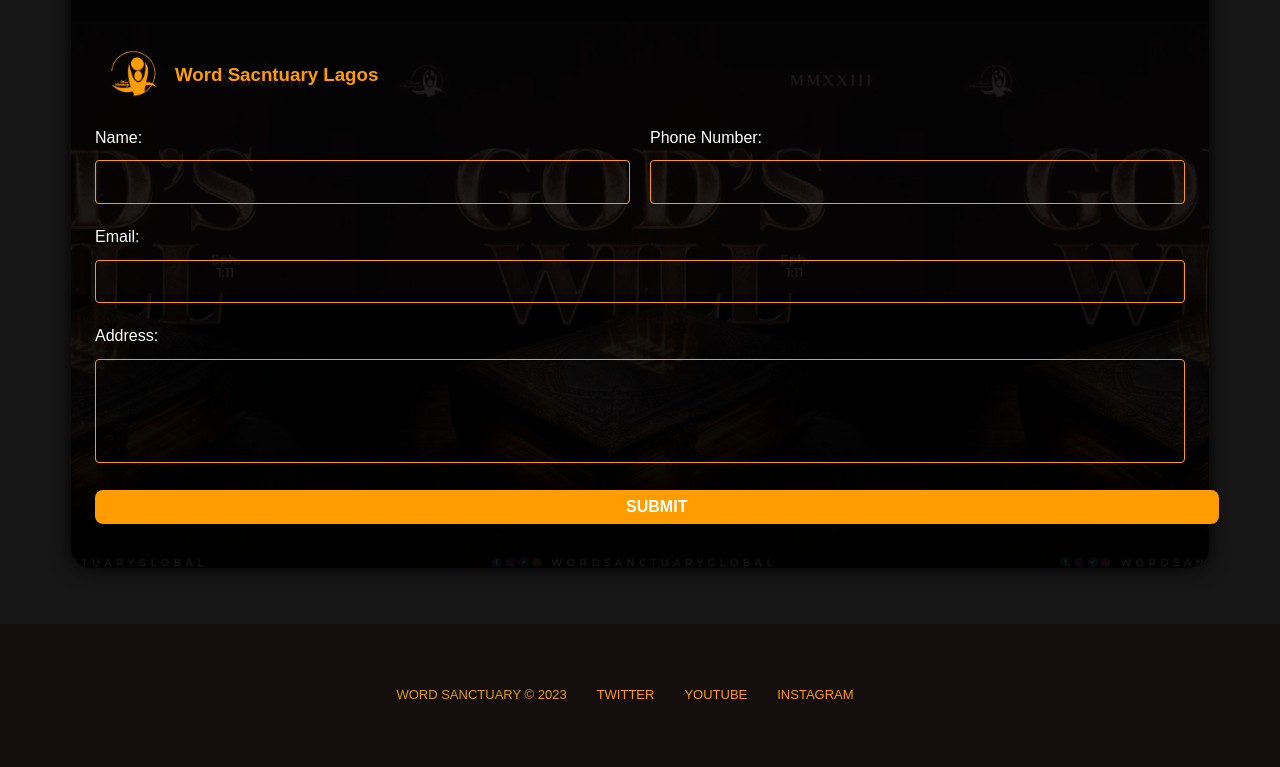
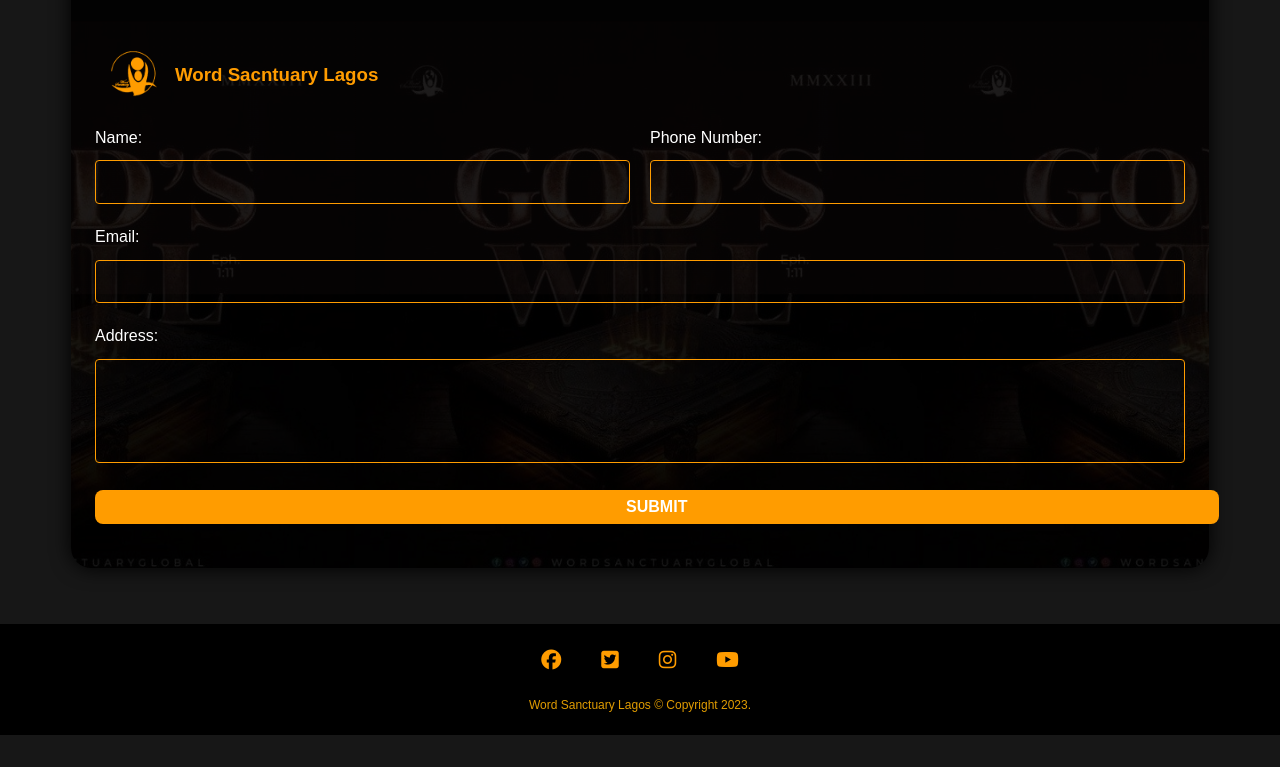
Before and after one commit to 2023course/sanctuary, a plain HTML site: page index.html in a window 1280 px wide. Shown: the part 1120-1887 px from the top of the page. After the commit the page ends 1855 px from the top, so only its background shows below. Drawn offline with nearby package versions, Linux system fonts and the light colour scheme; files whose address does not match are found by name; a web font is replaced by a local one.

Commit message:
Updated-testing

```diff
--- a/css/style.css
+++ b/css/style.css
@@ -374,33 +374,44 @@ img{
 /* Footer */
 footer {
   position: relative;
-  padding: 55px 0;
-  background-color: #140d0d;
+  padding: 20px 0;
+  background-color: #000;
 }
 
-footer ul {
+footer .social-icons,.sign{
   display: flex;
   justify-content: center;
   align-items: center;
   flex-wrap: wrap;
 }
 
-footer ul li {
+footer .social-icons a{
+  font-size: 20px;
+	margin: 0 20px 20px 20px;
+  color: rgb(255, 156, 0);
+}
+
+footer .sign{
+  color: rgb(225,156,0);
+  font-size: 12px;
+}
+
+/* footer ul li {
   margin-right: 30px;
   color: rgb(225,156,0);
   text-transform: uppercase;
   font-size: 13px;
   line-height: 2.5;
-}
+} */
 
-footer ul li a {
+/* footer ul li a {
   color: rgb(255, 156, 0);
   transition: color 0.6s;
 }
 
 footer ul li a:hover {
   color: #aaa;
-}
+} */
 /* Footer End */
 
 
--- a/index.html
+++ b/index.html
@@ -91,9 +91,9 @@
                 <li>25, Meiran Road, Off Lagos Abeokuta Expressway, Meiran B/stop, Meiran, Lagos.</li>
               </div>
 
-              <li class="space"><i class="fa-solid fa-paper-plane"></i class="left-space">wordsanctuarylagos@gmail.com</li>
+              <li class="space"><i class="fa-solid fa-paper-plane"></i>&nbsp;wordsanctuarylagos@gmail.com</li>
 
-              <li class="space"><i class="fa-solid fa-square-phone"></i class="left-space">08095959509 | 08096687052.</li>
+              <li class="space"><i class="fa-solid fa-square-phone"></i>&nbsp;08095959509 | 08096687052.</li>
             </ul>
 
             <div class="social-box">
@@ -146,12 +146,23 @@
       </div>
 
       <footer>
-        <ul>
+        <!-- <ul>
           <li>Word Sanctuary &copy; 2023</li>
           <li><a href="#">Twitter</a></li>
           <li><a href="#">YouTube</a></li>
           <li><a href="#">Instagram</a></li>
-        </ul>
+        </ul> -->
+
+        <div class="social-icons">
+          <a href="https://www.facebook.com/wordsanctuarypage/"><i class="fa-brands fa-facebook"></i></a>
+              <a href="https://twitter.com/word_sanctuary"><i class="fa-brands fa-twitter-square"></i></a>
+              <a href="https://www.instagram.com/wordsanctuaryglobal/"><i class="fa-brands fa-instagram"></i></a>
+              <a href="https://www.youtube.com/@WordSanctuaryTV"><i class="fa-brands fa-youtube"></i></a>
+        </div>
+
+        <div class="sign">
+          Word Sanctuary Lagos &copy; Copyright 2023.
+        </div>
       </footer>
   </body>
 </html>
```
